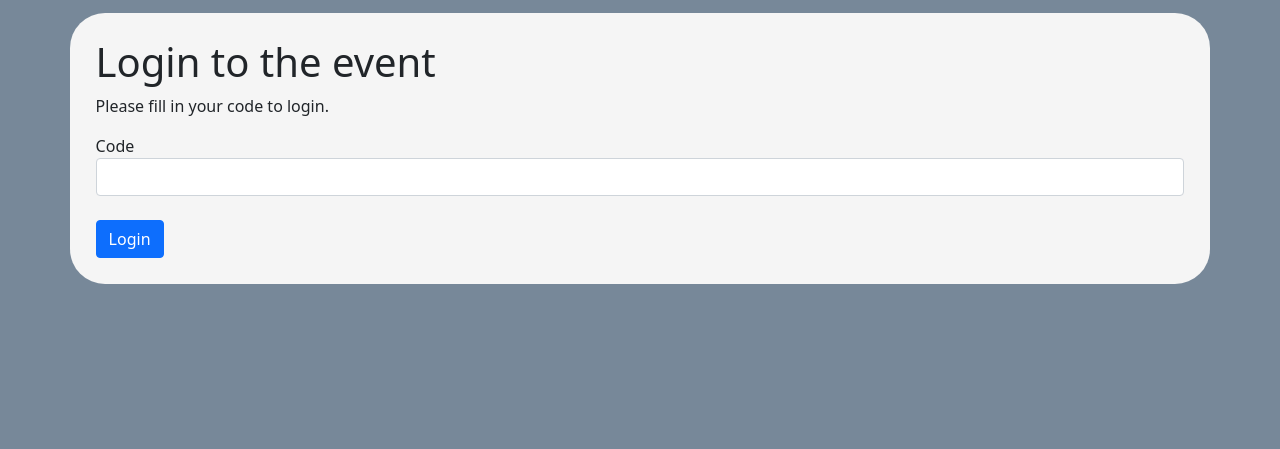
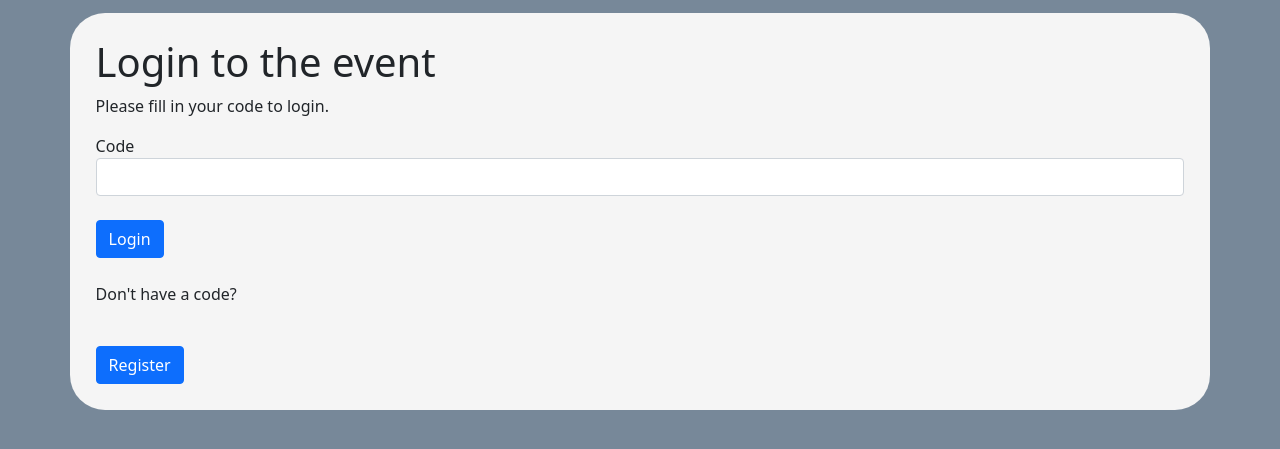
Before and after one commit to princepines/pay-per-view, a PHP site: page /login.php in a window 1280 px wide. Shown: the top 449 px of the page. Run offline with PHP 8.4, Linux system fonts and the light colour scheme; data that the repository does not hold is empty.

Commit message:
register button

```diff
--- a/login.php
+++ b/login.php
@@ -116,7 +116,9 @@ if($_SERVER["REQUEST_METHOD"] == "POST"){
 					</div><br>
 					<div class="form-group">
 						<input type="submit" class="btn btn-primary" value="Login">
-					</div>
+					</div><br>
+					<p>Don't have a code?</p><br>
+					<a href="register.php" class="btn btn-primary">Register</a>
 				</form>
 			</div>
 		</div>
```
